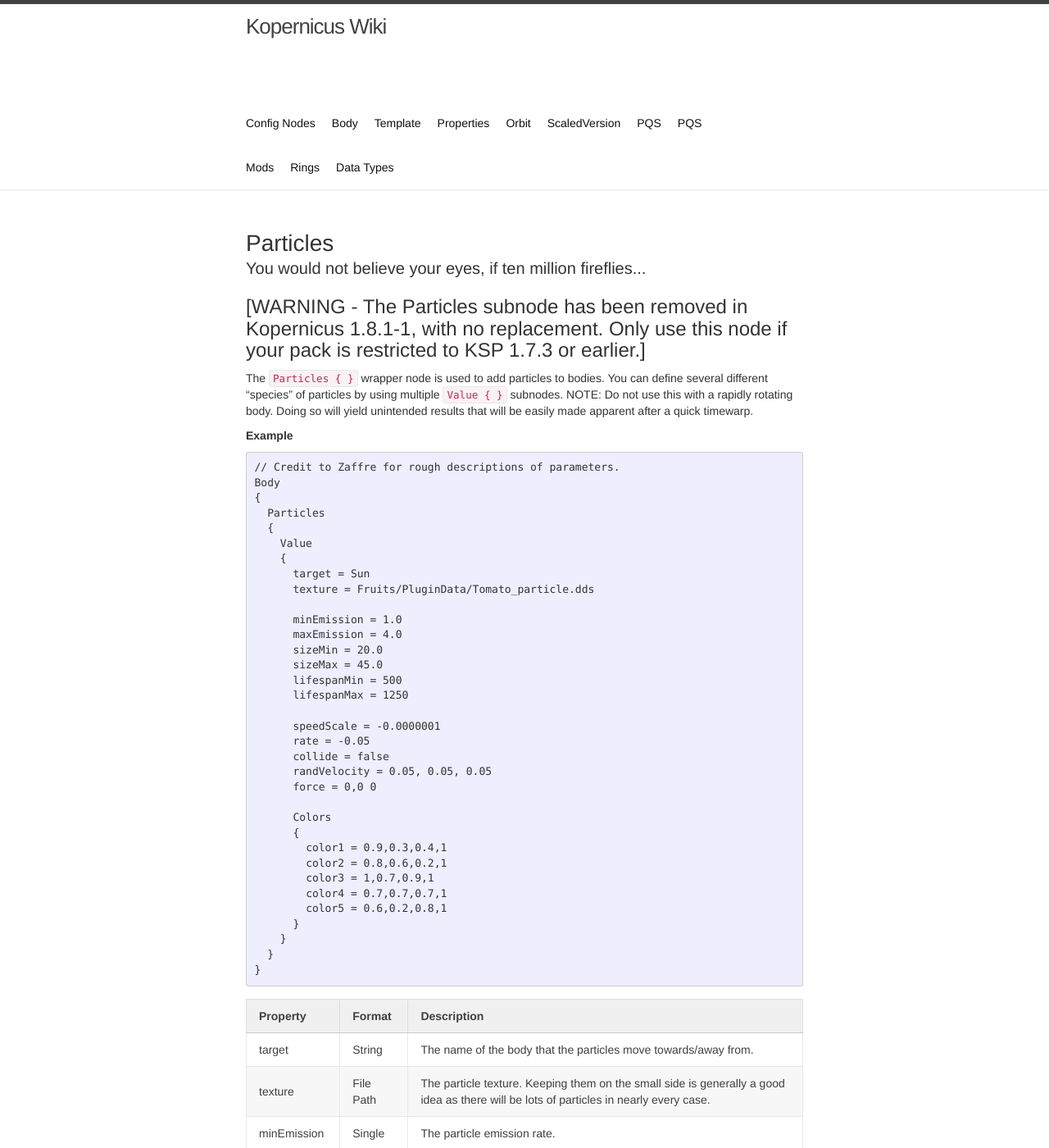
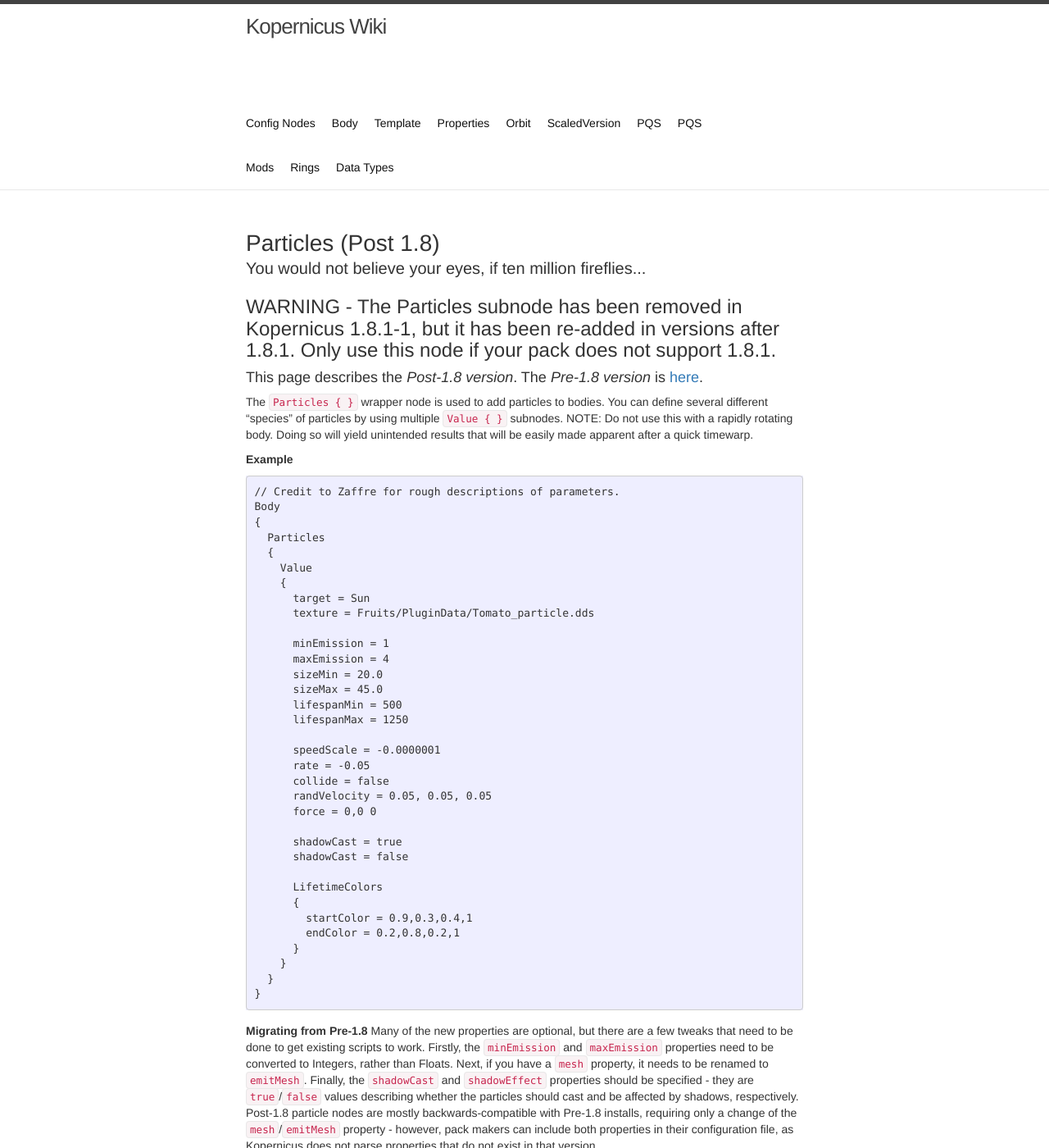
Before and after one commit to Kopernicus/wiki, a Jekyll site: the page built from main/Particles.md, in a window 1280 px wide and 1400 px high. Shown: the whole window at 82% size. Built offline with Jekyll 4.4.1, drawn with Linux system fonts in a browser that asks for light colours; some of the changed text lies outside the part shown.

Commit message:
Particles (#46)
* Prep main page for particles

* Deprecate old particles page

* Migrating section (Table not done yet)

* Update particles for post-1.8

````diff
--- a/main/Particles.md
+++ b/main/Particles.md
@@ -1,10 +1,11 @@
 ---
 layout: default
-title: Particles
+title: Particles (Post 1.8)
 subtitle: "You would not believe your eyes, if ten million fireflies..."
 ---
 
-### [WARNING - The Particles subnode has been removed in Kopernicus 1.8.1-1, with no replacement. Only use this node if your pack is restricted to KSP 1.7.3 or earlier.]
+### WARNING - The Particles subnode has been removed in Kopernicus 1.8.1-1, but it has been re-added in versions after 1.8.1. Only use this node if your pack does not support 1.8.1.
+#### This page describes the *Post-1.8 version*. The *Pre-1.8 version* is [here]({{ site.baseurl }}{% link main/Particles.md %}).
 
 The `Particles { }` wrapper node is used to add particles to bodies. You can define several different "species" of particles by using multiple `Value { }` subnodes. NOTE:  Do not use this with a rapidly rotating body.  Doing so will yield unintended results that will be easily made apparent after a quick timewarp.
 
@@ -20,8 +21,8 @@ Body
       target = Sun
       texture = Fruits/PluginData/Tomato_particle.dds
 
-      minEmission = 1.0
-      maxEmission = 4.0
+      minEmission = 1
+      maxEmission = 4
       sizeMin = 20.0
       sizeMax = 45.0
       lifespanMin = 500
@@ -33,34 +34,49 @@ Body
       randVelocity = 0.05, 0.05, 0.05
       force = 0,0 0
 
-      Colors
+      shadowCast = true
+      shadowCast = false
+
+      LifetimeColors
       {
-        color1 = 0.9,0.3,0.4,1
-        color2 = 0.8,0.6,0.2,1
-        color3 = 1,0.7,0.9,1
-        color4 = 0.7,0.7,0.7,1
-        color5 = 0.6,0.2,0.8,1
+        startColor = 0.9,0.3,0.4,1
+        endColor = 0.2,0.8,0.2,1
       }
     }
   }
 }
 ```
 
+**Migrating from Pre-1.8**
+Many of the new properties are optional, but there are a few tweaks that need to be done to get existing scripts to work. Firstly, the `minEmission` and `maxEmission` properties need to be converted to Integers, rather than Floats. Next, if you have a `mesh` property, it needs to be renamed to `emitMesh`. Finally, the `shadowCast` and `shadowEffect` properties should be specified - they are `true`/`false` values describing whether the particles should cast and be affected by shadows, respectively. Post-1.8 particle nodes are mostly backwards-compatible with Pre-1.8 installs, requiring only a change of the `mesh`/`emitMesh` property - however, pack makers can include both properties in their configuration file, as Kopernicus does not parse properties that do not exist in that version.
+
 |Property|Format|Description|
 |--------|------|-----------|
 |target|String|The name of the body that the particles move towards/away from.|
 |texture|File Path|The particle texture. Keeping them on the small side is generally a good idea as there will be lots of particles in nearly every case.|
-|minEmission|Single|The particle emission rate.|
-|maxEmission|Single|Does not seem to have an observable effect.|
-|sizeMin|Single|The minimum size of each particle, presumably in unity-units.|
-|sizeMax|Single|The maximum size of each particle.|
-|lifespanMin|Single|The minimum time a particle will exist for, measured in seconds.|
-|lifespanMax|Single|The maximum time a particle will exist for, measured in seconds.|
-|speedScale|Single|The rate of particle movement. A negative rate means particles will move away from the target, while a positive one will make them move towards it. You MUST set them to low values with about the amount of zeroes in the example, be it positive or negative, if you wish to have your particles move at a reasonable rate.|
-|rate|Single|Controls the rate at which particles change scale. Positive rate makes them grow, negative rate makes them shrink.|
+|shader|String|The shader to use for the particles.|
+|shape|EmissionShape|The shape of the particles. Possible values are `Ellipsoid`, `Ellipse`, `Sphere`, `Ring`, `Cuboid`, `Plane`, `Line`, and `Point`.|
+|shape1D|Float|The 1-dimensional size of the particles.|
+|shape2D|Vector2|The 2-dimensional size of the particles.|
+|shape3D|Vector3|The 3-dimensional size of the particles.|
+|minEmission|Integer|The particle emission rate.|
+|maxEmission|Integer|Does not seem to have an observable effect.|
+|sizeMin|Float|The minimum size of each particle, presumably in unity-units.|
+|sizeMax|Float|The maximum size of each particle.|
+|lifespanMin|Float|The minimum time a particle will exist for, measured in seconds.|
+|lifespanMax|Float|The maximum time a particle will exist for, measured in seconds.|
+|speedScale|Float|The rate of particle movement. A negative rate means particles will move away from the target, while a positive one will make them move towards it. You MUST set them to low values with about the amount of zeroes in the example, be it positive or negative, if you wish to have your particles move at a reasonable rate.|
+|rate|Float|Controls the rate at which particles change scale. Positive rate makes them grow, negative rate makes them shrink.|
 |scale|Vector3|Determines the scale of the particle for each axis in the Vector3.|
+|emitMesh|File Path|The emission mesh of the particles. Likely in an .mu format.|
 |collide|Boolean|Determines whether the particles have a collision mesh (can collide with each other, and possibly the vessel).|
-|mesh|File Path|The collision mesh of the particles, if `collide` is true. Likely in an .mu format.|
+|bounce|Float|The amount of force applied to a particle after colliding.|
+|damping|Float|The amount of speed a particle loses after colliding.|
+|shadowCast|Boolean|Whether the particles should cast shadows.|
+|shadowEffect|Boolean|Whether the particles should have shadows cast upon it (i.e., receive shadows).|
+|autoSeed|Boolean|Whether to automatically generate a random seed. Overwrites the set `seed`.|
+|seed|Integer|The random seed for the particle generation. Must be non-negative!|
 |randVelocity|Vector3|Chances for a particle to spawn with a random velocity in the X, Y, and Z directions, respectively.|
 |force|Vector3|UNKNOWN. Leading theory is that a force is applied to the particle at the time of its creation using this vector.|
 |Colors|Node|A group of Colors, named `color1` to `color5`. Each particle will randomly choose from one of these five colors to use when it is created. There are five colors due to a restriction in Unity's legacy particle system.|
+|LifetimeColors|Node|Also `lifetimeColors`. A pair of Colors named `startColor` and `endColor`. Similar in format to the `Color` node, this node describes the overall particle color over the particle's lifetime by forming a Gradient between the start and end color. "Pair" means two, so there are *only two colors.*|
````
Also changed, not shown: index.md (+3 -3 lines), main/Particles-old.md (added, +67 -0 lines).
